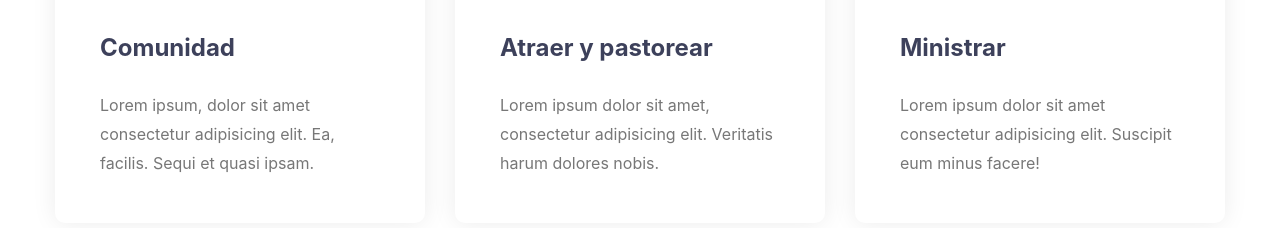
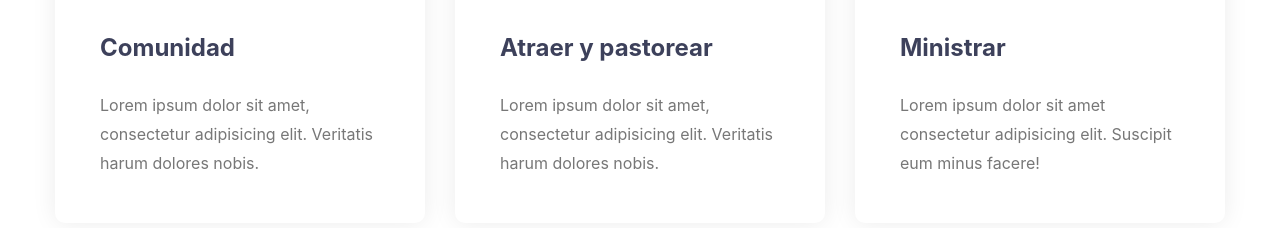
Before and after one commit to charlieroa/shipplove, a website with bundled scripts: page index.html in a window 1280 px wide. Shown: the part 1151-1379 px from the top of the page. Built offline with nearby package versions, Linux system fonts and the light colour scheme; files whose address does not match are found by name; a web font is replaced by a local one.

Commit message:
cambio en el index

```diff
--- a/index.html
+++ b/index.html
@@ -183,7 +183,7 @@
                                 <span class="icon fas fa-cross"></span>
                             </div>
                             <h3><a href="services.html">Comunidad</a></h3>
-                            <div class="text">Lorem ipsum, dolor sit amet consectetur adipisicing elit. Ea, facilis. Sequi et quasi ipsam.</div>
+                            <div class="text">Lorem ipsum dolor sit amet, consectetur adipisicing elit. Veritatis harum dolores nobis.</div>
 
                         </div>
                     </div>
```
